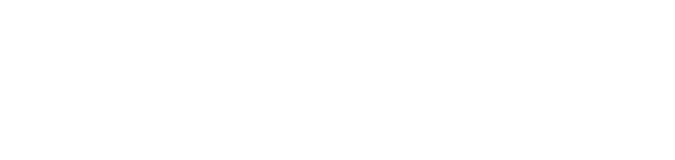
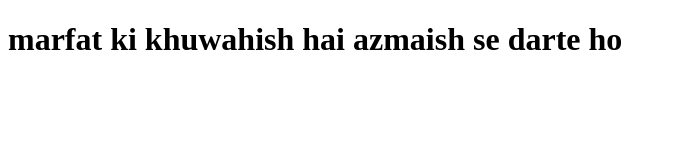
Before and after one commit to Dabeerzaidi/imran-token, a plain HTML site: page index.html in a window 1280 px wide. Shown: the whole page, without its empty margins (0-675 px from the left). Drawn offline with Linux system fonts and the light colour scheme.

Commit message:
h1 created

```diff
--- a/index.html
+++ b/index.html
@@ -6,6 +6,6 @@
     <title>Document</title>
 </head>
 <body>
-
+    <h1> marfat ki khuwahish hai azmaish se darte ho </h1>
 </body>
 </html>
```
